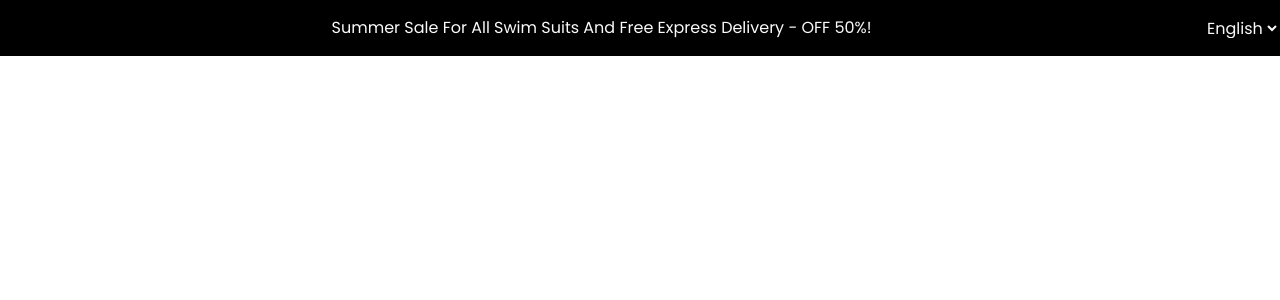
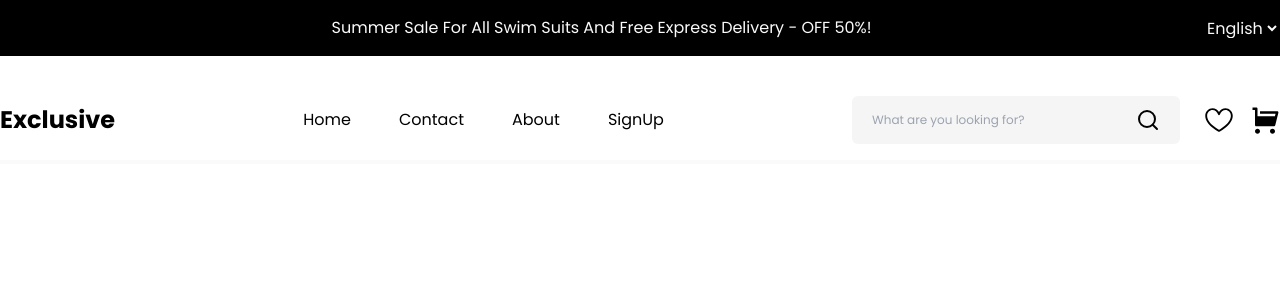
Before and after one commit to Mahmudulislamshuvo/OrebyFontend, a React (Vite) app: page / in a window 1280 px wide. Shown: the top 300 px of the page. Built offline with nearby package versions, Linux system fonts and the light colour scheme.

Commit message:
navbar almost done

```diff
--- a/package.json
+++ b/package.json
@@ -12,6 +12,7 @@
   "dependencies": {
     "react": "^18.3.1",
     "react-dom": "^18.3.1",
+    "react-icons": "^5.3.0",
     "react-router-dom": "^6.28.0"
   },
   "devDependencies": {
@@ -26,6 +27,8 @@
     "eslint-plugin-react-refresh": "^0.4.14",
     "globals": "^15.11.0",
     "postcss": "^8.4.47",
+    "prettier": "^3.3.3",
+    "prettier-plugin-tailwindcss": "^0.6.8",
     "tailwindcss": "^3.4.14",
     "vite": "^5.4.10"
   }
--- a/src/App.jsx
+++ b/src/App.jsx
@@ -5,7 +5,7 @@ import {
   Route,
   RouterProvider,
 } from "react-router-dom";
-import Header from "./Components/RootLayout/Header";
+import Homepage from "./Pages/HomePage/Homepage";
 
 // const router = createBrowserRouter(
 //   createRoutesFromElements(
@@ -21,7 +21,7 @@ const router = createBrowserRouter([
     path: "/",
     element: (
       <div>
-        <Header />
+        <Homepage />
       </div>
     ),
   },
--- a/src/Components/RootLayout/Header.jsx
+++ b/src/Components/RootLayout/Header.jsx
@@ -2,11 +2,11 @@ import React from "react";
 
 const Header = () => {
   return (
-    <div className="bg-black">
+    <div className="bg-text2_black_full">
       <div className="container flex justify-between">
         <div></div>
         <div>
-          <h4 className="font-poppins font-3.5 text-Snow_text1 py-4">
+          <h4 className="font-3.5 py-4 font-poppins text-Snow_text1">
             Summer Sale For All Swim Suits And Free Express Delivery - OFF 50%!
           </h4>
         </div>
@@ -14,7 +14,7 @@ const Header = () => {
           <select
             name="#"
             id="select"
-            className="bg-transparent text-Snow_text1"
+            className="bg-transparent font-poppins text-Snow_text1"
           >
             <option value="#">English</option>
             <option value="#">Bangla</option>
--- /dev/null
+++ b/src/Components/RootLayout/Navbar.jsx
@@ -0,0 +1,73 @@
+import React from "react";
+import { LuSearch } from "react-icons/lu";
+import { NavLink } from "react-router-dom";
+import { GoHeart } from "react-icons/go";
+import { RiShoppingCartFill } from "react-icons/ri";
+
+const Navbar = () => {
+  const NavMenu = [
+    {
+      id: 1,
+      Item: "Home",
+    },
+    {
+      id: 2,
+      Item: "Contact",
+    },
+    {
+      id: 3,
+      Item: "About",
+    },
+    {
+      id: 4,
+      Item: "SignUp",
+    },
+  ];
+
+  return (
+    <div className="border-b-[4px] border-Snow_text1">
+      <div className="container flex items-center justify-between pb-4 pt-10">
+        <div>
+          <h1 className="font-inter text-[24px] font-bold">Exclusive</h1>
+        </div>
+        <div>
+          <ul className="flex gap-x-12 font-poppins text-base">
+            {NavMenu?.map((nav) => (
+              <li
+                className="border-Snow_text1 hover:border-b-[4px]"
+                key={"Nav"}
+              >
+                <NavLink
+                  to="/"
+                  className={({ isActive, isPending }) =>
+                    isPending ? "pending" : isActive ? "acive" : ""
+                  }
+                >
+                  {nav.Item}
+                </NavLink>
+              </li>
+            ))}
+          </ul>
+        </div>
+        <div className="flex">
+          <div className="flex justify-between rounded-md bg-whitesmoke_F5F5F5 px-5 py-3">
+            <input
+              type="text"
+              placeholder="What are you looking for?"
+              className="loading-4 rounded bg-whitesmoke_F5F5F5 font-poppins text-xs focus:outline-none"
+            />
+            <div className="ml-8 text-2xl">
+              <LuSearch />
+            </div>
+          </div>
+          <div className="ml-6 flex gap-x-4 text-3xl">
+            <GoHeart />
+            <RiShoppingCartFill />
+          </div>
+        </div>
+      </div>
+    </div>
+  );
+};
+
+export default Navbar;
--- a/src/Pages/HomePage/Homepage.jsx
+++ b/src/Pages/HomePage/Homepage.jsx
@@ -1,7 +1,14 @@
 import React from "react";
+import Header from "../../Components/RootLayout/Header";
+import Navbar from "../../Components/RootLayout/Navbar";
 
 const Homepage = () => {
-  return <div>Homepage</div>;
+  return (
+    <div>
+      <Header />
+      <Navbar />
+    </div>
+  );
 };
 
 export default Homepage;
--- a/tailwind.config.js
+++ b/tailwind.config.js
@@ -19,7 +19,7 @@ export default {
         whitesmoke_F5F5F5: "var(--whitesmoke_F5F5F5)",
         redOrange_FEFAF1: "var(--redOrange_FEFAF1)",
         Snow_text1: "var(--Snow_text1)",
-        blackfull: "var(--blackfull)",
+        text2_black_full: "var(--blackfull)",
         red_DB4444: "var(--red_DB4444)",
         green_00FF66: "var(--green_00FF66)",
         SoftRed_E07575: "var(--SoftRed_E07575)",
```
Also changed, not shown: 2 other files (tests, documents, lock files or other folders).
